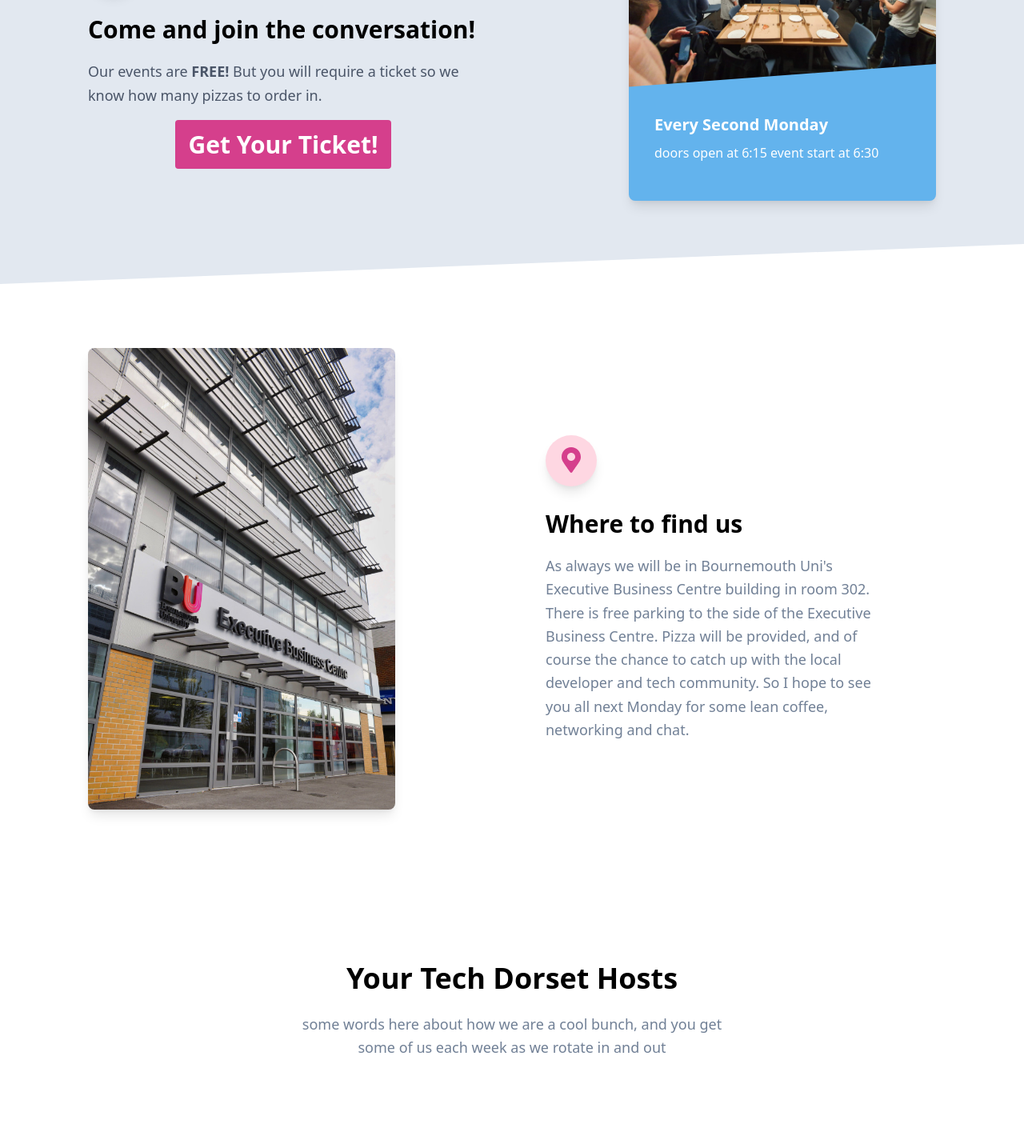
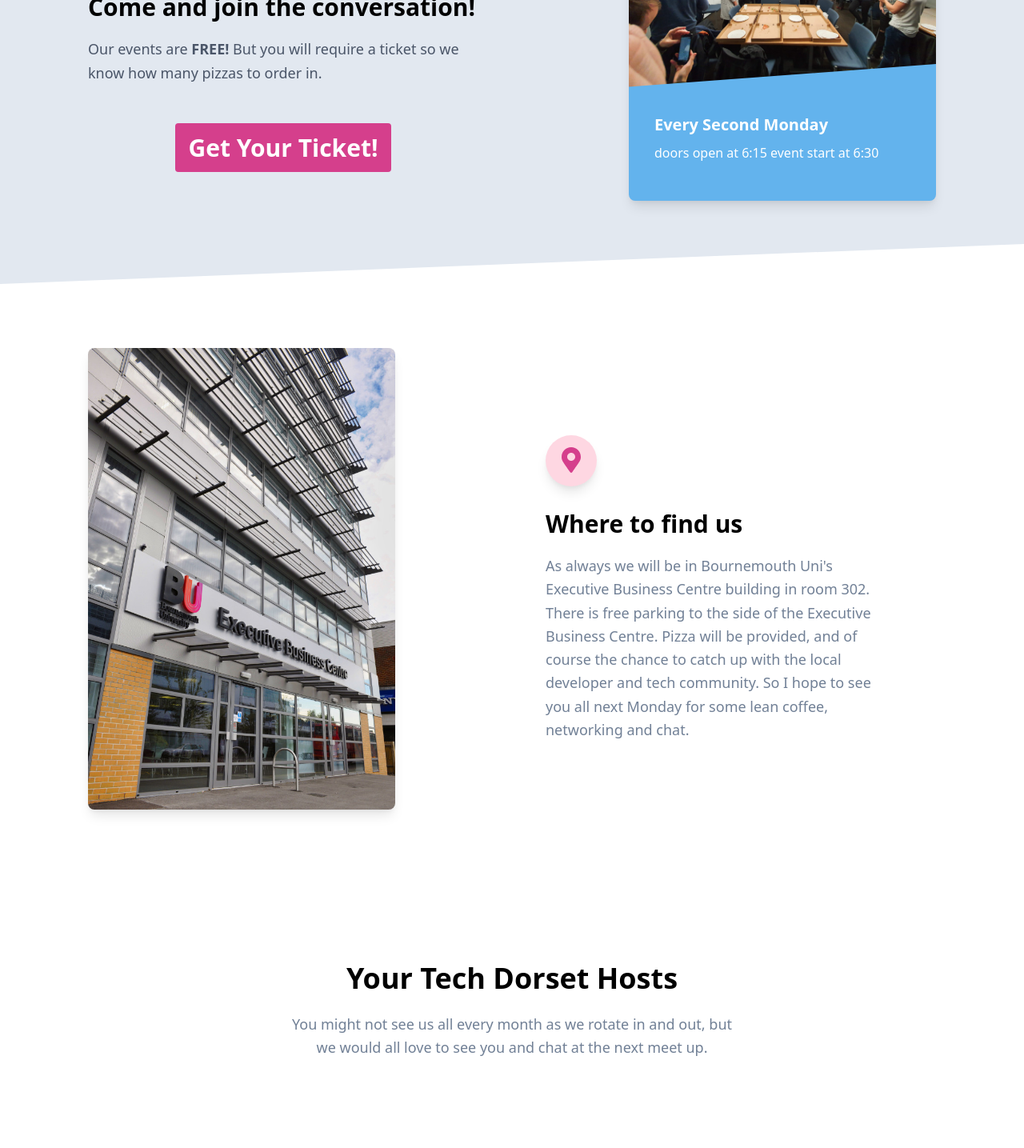
Before and after one commit to MatthewAlner/tech-dorset, an Angular app: page / in a window 1280 px wide. Shown: the part 1060-2495 px from the top of the page at 80% size. Built offline with nearby package versions, Linux system fonts and the light colour scheme; what ngx-lottie would draw is missing.

Commit message:
wording change

```diff
--- a/src/app/home-page/hosts-section/hosts-section.component.html
+++ b/src/app/home-page/hosts-section/hosts-section.component.html
@@ -4,8 +4,8 @@
       <div class="w-full lg:w-6/12 px-4">
         <h2 class="text-4xl font-semibold">Your Tech Dorset Hosts</h2>
         <p class="text-lg leading-relaxed m-4 text-gray-600">
-          some words here about how we are a cool bunch,
-          and you get some of us each week as we rotate in and out
+          You might not see us all every month as we rotate in and out,
+          but we would all love to see you and chat at the next meet up.
         </p>
       </div>
     </div>
--- a/src/app/home-page/what-section/what-section.component.html
+++ b/src/app/home-page/what-section/what-section.component.html
@@ -17,7 +17,7 @@
         <p class="text-lg font-light leading-relaxed mt-4 mb-4 text-gray-700">
           Our events are <strong class="font-semibold">FREE!</strong> But you will require a ticket so we know how many pizzas to order in.
         </p>
-        <div class="pb-6 flex justify-center">
+        <div class="pb-12 pt-8 flex justify-center">
           <a class="text-3xl bg-pink-600 hover:bg-pink-800 text-white font-bold py-2 px-4 rounded"
              href="https://www.eventbrite.co.uk/e/tech-dorset-pizza-and-chat-about-whats-new-in-dev-tech-and-tech-news-registration-49689447475?aff=TechDorsetSite">
             Get Your Ticket!
```
